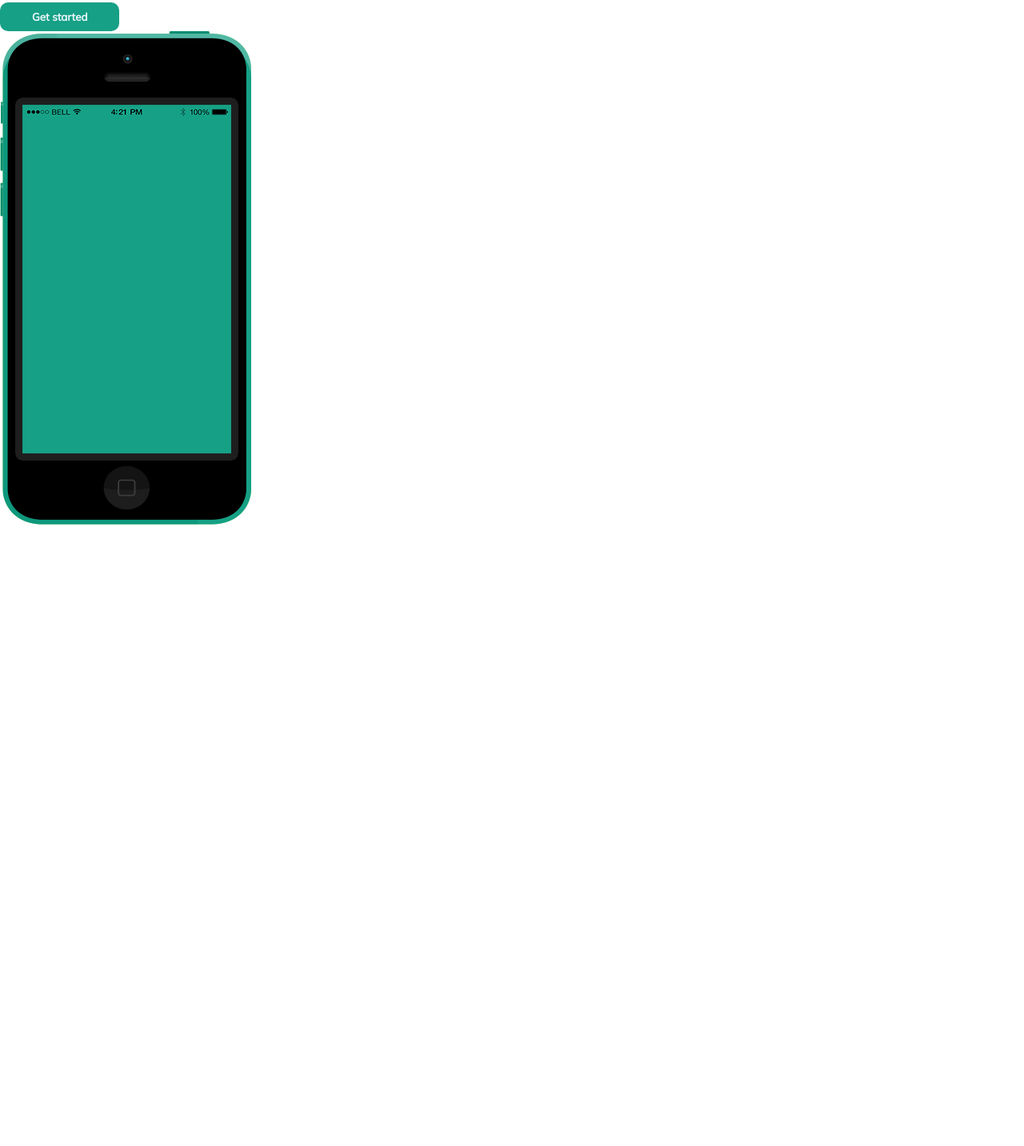
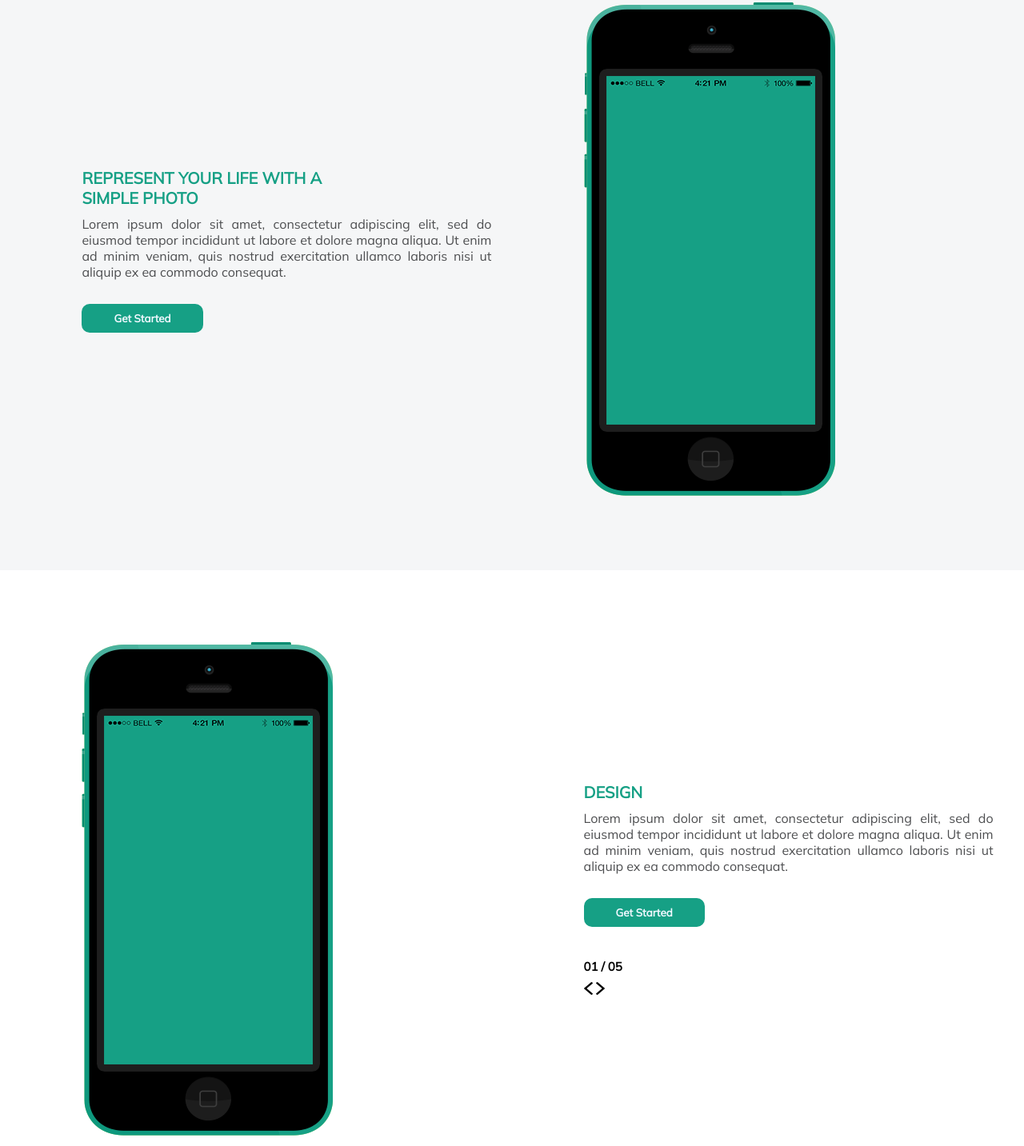
Before and after one commit to farhan-nahid/photo-time, a plain HTML site: page index.html in a window 1280 px wide. Shown: the part 887-2320 px from the top of the page at 80% size. Before the commit the page ends 1547 px from the top, so only its background shows below. Drawn offline with Linux system fonts and the light colour scheme.

Commit message:
added something

```diff
--- a/css/style.css
+++ b/css/style.css
@@ -48,6 +48,7 @@ nav ul li a:hover {
   font-weight: 600;
   text-align: center;
   font-size: 40px;
+  text-transform: uppercase;
 }
 
 #banner__section p {
@@ -71,14 +72,67 @@ nav ul li a:hover {
 .brand__button:hover {
   background-color: aliceblue;
   color: #16a085;
-  border: #16a085;
+  border: 3px solid #16a085;
   cursor: pointer;
 }
 
 #social__links {
   margin: 0 auto;
+  padding-bottom: 20px;
 }
 
 #social__links img {
   margin-left: 20px;
 }
+
+/* about us css  */
+
+#about__us {
+  background-color: #f5f6f7;
+  height: 100vh;
+}
+
+.flex__area {
+  display: flex;
+  align-items: center;
+  justify-content: center;
+}
+
+.half__width {
+  width: 40%;
+  margin-left: 7%;
+  margin-right: 2%;
+}
+
+.half__width h2 {
+  font-size: 20px;
+  color: #16a085;
+  margin-bottom: 10px;
+  text-transform: uppercase;
+}
+
+.half__width p {
+  margin-bottom: 10px;
+  text-align: justify;
+  color: rgb(77, 78, 80);
+}
+
+/* design area css */
+
+#design__area {
+  height: 100vh;
+  background-color: #fff;
+}
+
+#design__area h6 {
+  font-size: 15px;
+  margin-bottom: 10px;
+}
+
+.arrow__image {
+  margin-top: 40px;
+}
+
+.arrow__image img:nth-child(end) {
+  margin-left: 20px;
+}
--- a/index.html
+++ b/index.html
@@ -43,7 +43,7 @@
       <section id="banner__section">
         <h1>Your Life , A Photo</h1>
         <p>Print your life in a simple photo</p>
-        <center><button class="brand__button">Get started</button></center>
+        <center><button class="brand__button">Get Started</button></center>
       </section>
       <!-- banner part end -->
 
@@ -57,21 +57,49 @@
     </header>
 
     <main>
-      <section>
-        <div>
-          <h2>Rappresent your life with a simple photo</h2>
+      <!-- about us part start -->
+      <section id="about__us" class="flex__area">
+        <div class="half__width">
+          <h2>
+            Represent your life with a <br />
+            simple photo
+          </h2>
           <p>
             Lorem ipsum dolor sit amet, consectetur adipiscing elit, sed do
             eiusmod tempor incididunt ut labore et dolore magna aliqua. Ut enim
             ad minim veniam, quis nostrud exercitation ullamco laboris nisi ut
             aliquip ex ea commodo consequat.
           </p>
-          <button class="brand__button">Get started</button>
+          <button class="brand__button">Get Started</button>
         </div>
-        <div>
+        <div class="half__width">
           <img src="./images/iphone.png" alt="" />
         </div>
       </section>
+      <!-- about us part end -->
+
+      <!-- design part start -->
+      <section id="design__area" class="flex__area">
+        <div class="half__width">
+          <img src="./images/iphone.png" alt="" />
+        </div>
+        <div class="half__width">
+          <h2>Design</h2>
+          <p>
+            Lorem ipsum dolor sit amet, consectetur adipiscing elit, sed do
+            eiusmod tempor incididunt ut labore et dolore magna aliqua. Ut enim
+            ad minim veniam, quis nostrud exercitation ullamco laboris nisi ut
+            aliquip ex ea commodo consequat.
+          </p>
+          <button class="brand__button">Get Started</button>
+          <div class="arrow__image">
+            <h6>01 / 05</h6>
+            <img src="./images/left-arrow.png" alt="" />
+            <img src="./images/right-arrow.png" alt="" />
+          </div>
+        </div>
+      </section>
+      <!-- design part end -->
     </main>
   </body>
 </html>
```
Also changed, not shown: images/left-arrow.png (added), images/right-arrow.png (added), 1 other file.
